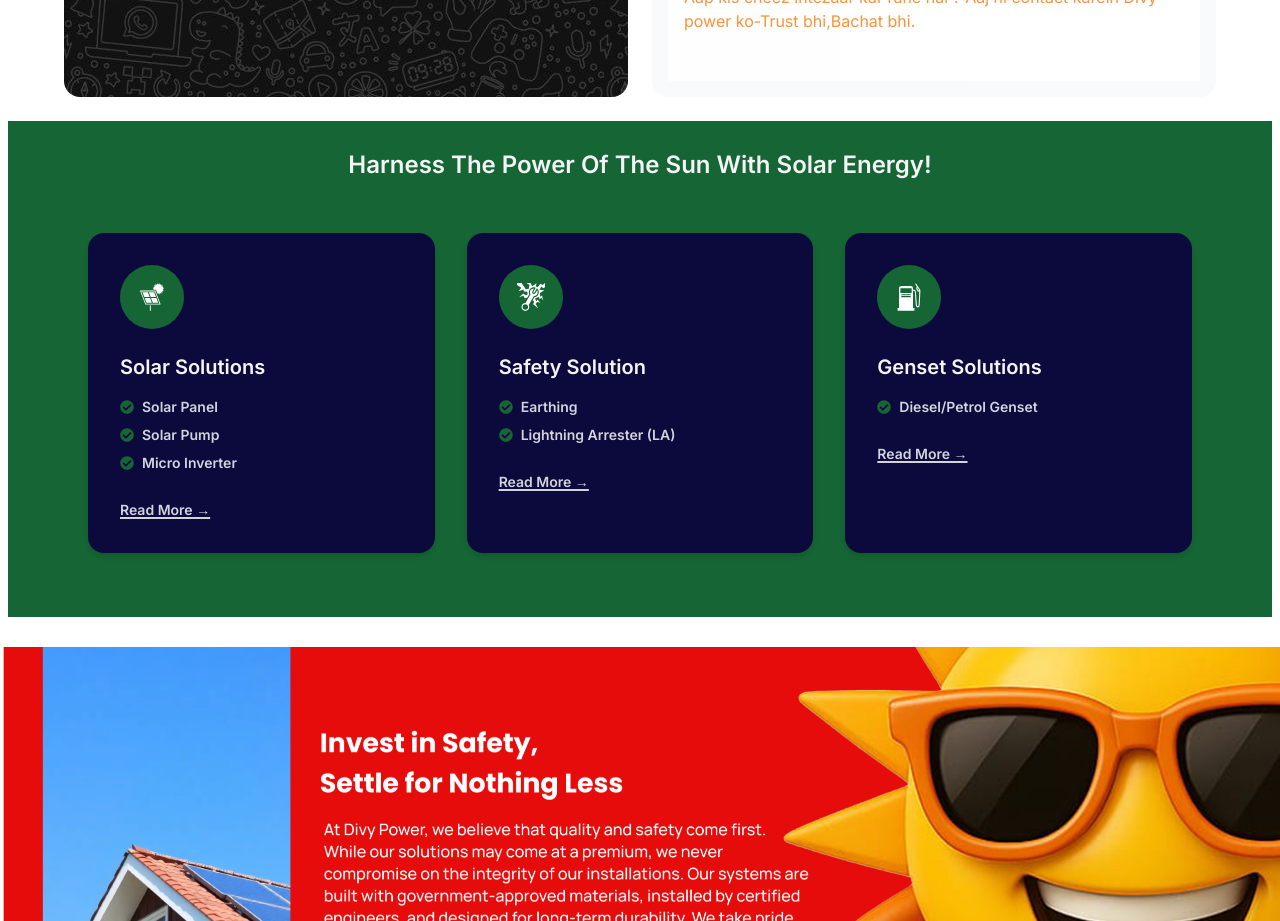
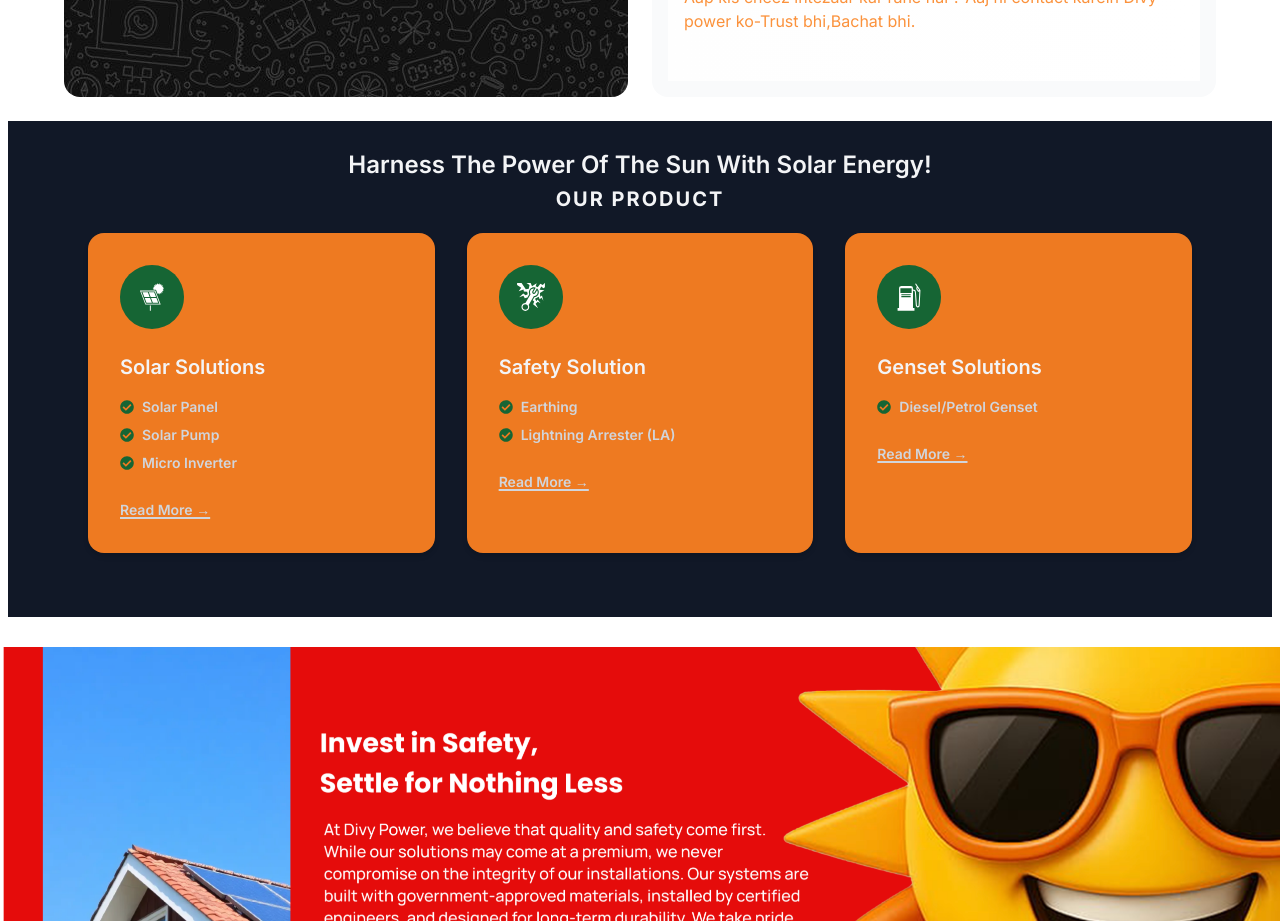
Before and after one commit to vanshika8484/Solar_web, a React (Vite) app: page / in a window 1280 px wide. Shown: the part 6300-7221 px from the top of the page. Built offline with nearby package versions, Linux system fonts and the light colour scheme; a web font is replaced by a local one.

Commit message:
Update SolarProduct.jsx

```diff
--- a/src/components/SolarProduct.jsx
+++ b/src/components/SolarProduct.jsx
@@ -37,10 +37,10 @@ const cardVariants = {
 
 const SolarProducts = () => {
   return (
-    <section className="bg-green-800 py-16 px-4 About1">
+    <section className="bg-gray-900 py-16 px-4 About1">
       <div className="max-w-7xl mx-auto">
         <div className="text-center mb-12">
-          <p className="text-green-800 text-xl font-bold uppercase tracking-widest">
+          <p className="text-gray-100 text-xl font-bold uppercase tracking-widest">
             Our Product
           </p>
           <h2 className="text-2xl font-semibold text-gray-100 -mt-16">
@@ -56,7 +56,7 @@ const SolarProducts = () => {
               whileInView="visible"
               viewport={{ once: true }}
               variants={cardVariants}
-              className="group bg-[#0c093d] p-8 rounded-2xl shadow-md transform transition duration-300 hover:scale-[0.98] hover:bg-white hover:shadow-xl"
+              className="group bg-[#ee7a21] p-8 rounded-2xl shadow-md transform transition duration-300 hover:scale-[0.98] hover:bg-white hover:shadow-xl"
             >
               <div className="w-16 h-16 rounded-full bg-green-800 flex items-center justify-center mb-6 ">
                 {product.icon}
```
